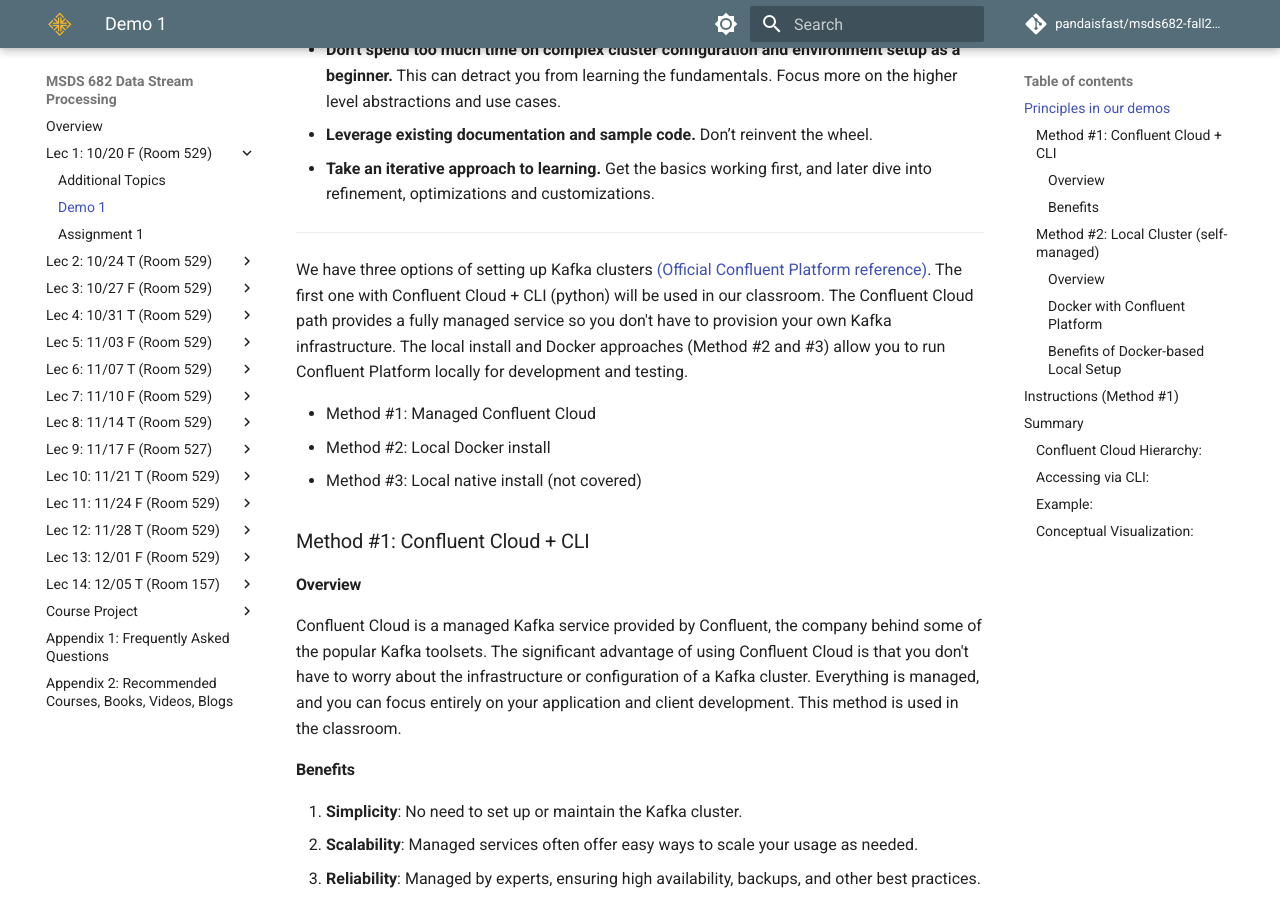
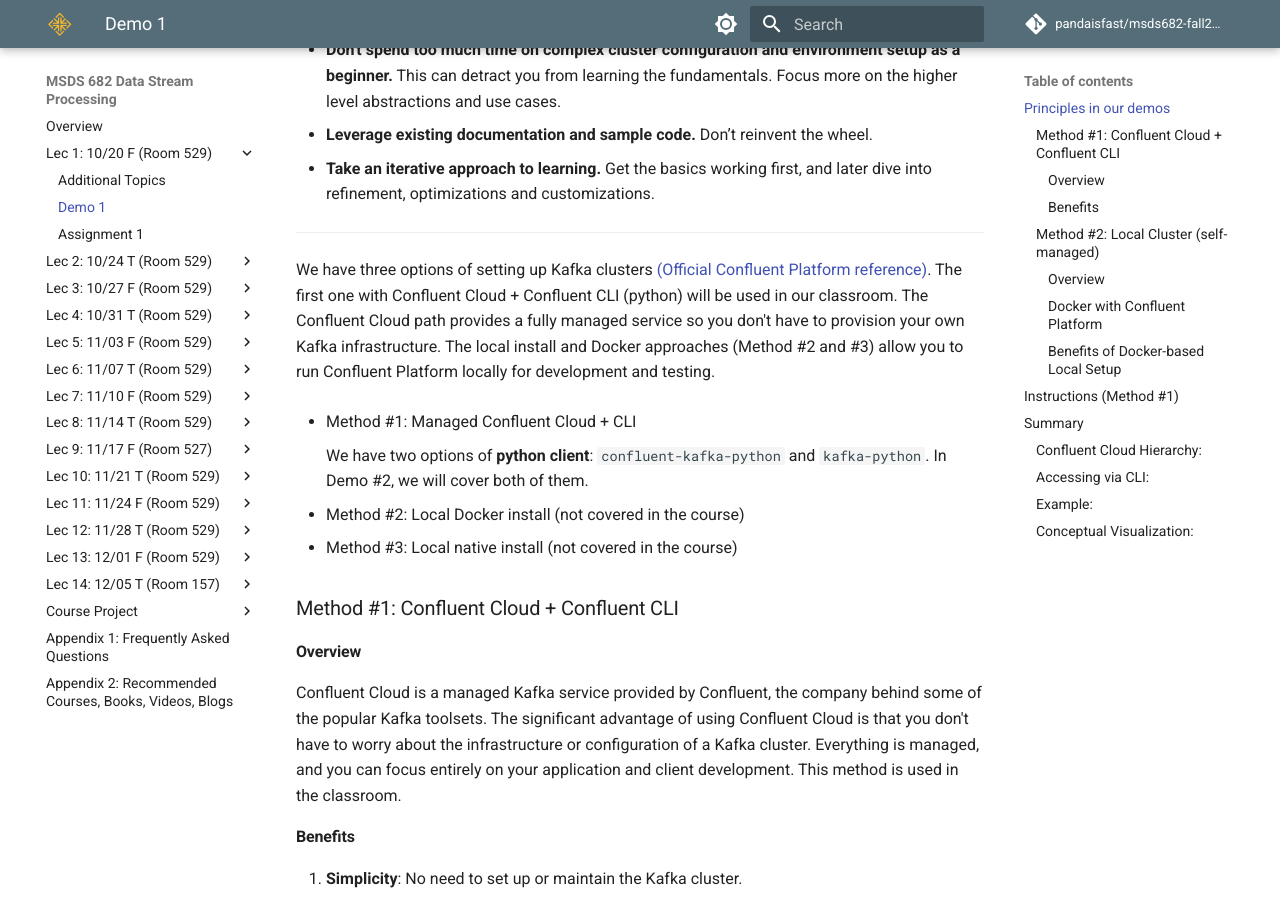
Before and after one commit to pandaisfast/msds682-fall2023-data-streaming, an MkDocs documentation site: the page built from docs/lec1/demo_or_exercise.md, in a window 1280 px wide and 900 px high, scrolled down 278 px. Built offline with MkDocs 1.6.1 and Material for MkDocs 9.7.7, drawn with Linux system fonts in a browser that asks for light colours; comment, search, counter and statistics services are not loaded.

Commit message:
update lec 1

```diff
--- a/docs/lec1/demo_or_exercise.md
+++ b/docs/lec1/demo_or_exercise.md
@@ -8,13 +8,16 @@
 - **Take an iterative approach to learning.** Get the basics working first, and later dive into refinement, optimizations and customizations.
 
 ---
-We have three options of setting up Kafka clusters [(Official Confluent Platform reference)](https://docs.confluent.io/platform/6.2/overview.html). The first one with Confluent Cloud + CLI (python) will be used in our classroom. The Confluent Cloud path provides a fully managed service so you don't have to provision your own Kafka infrastructure. The local install and Docker approaches (Method #2 and #3) allow you to run Confluent Platform locally for development and testing.
+We have three options of setting up Kafka clusters [(Official Confluent Platform reference)](https://docs.confluent.io/platform/6.2/overview.html). The first one with Confluent Cloud + Confluent CLI (python) will be used in our classroom. The Confluent Cloud path provides a fully managed service so you don't have to provision your own Kafka infrastructure. The local install and Docker approaches (Method #2 and #3) allow you to run Confluent Platform locally for development and testing.
 
-- Method #1: Managed Confluent Cloud
-- Method #2: Local Docker install
-- Method #3: Local native install (not covered)
+- Method #1: Managed Confluent Cloud + CLI
 
-### Method #1: Confluent Cloud + CLI
+    We have two options of **python client**: `confluent-kafka-python` and `kafka-python`. In Demo #2, we will cover both of them.
+
+- Method #2: Local Docker install (not covered in the course)
+- Method #3: Local native install (not covered in the course)
+
+### Method #1: Confluent Cloud + Confluent CLI
 
 #### Overview
 Confluent Cloud is a managed Kafka service provided by Confluent, the company behind some of the popular Kafka toolsets. The significant advantage of using Confluent Cloud is that you don't have to worry about the infrastructure or configuration of a Kafka cluster. Everything is managed, and you can focus entirely on your application and client development. This method is used in the classroom.
```
Also changed, not shown: docs/index.md (+2 -2 lines).
